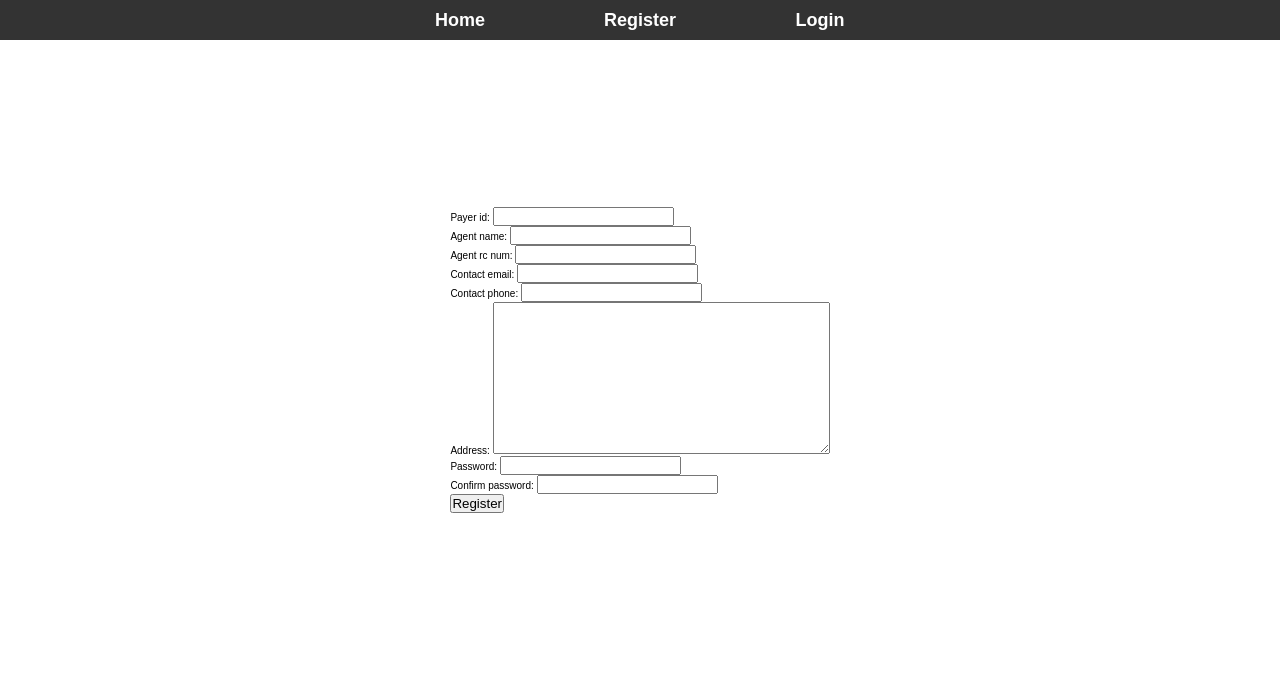
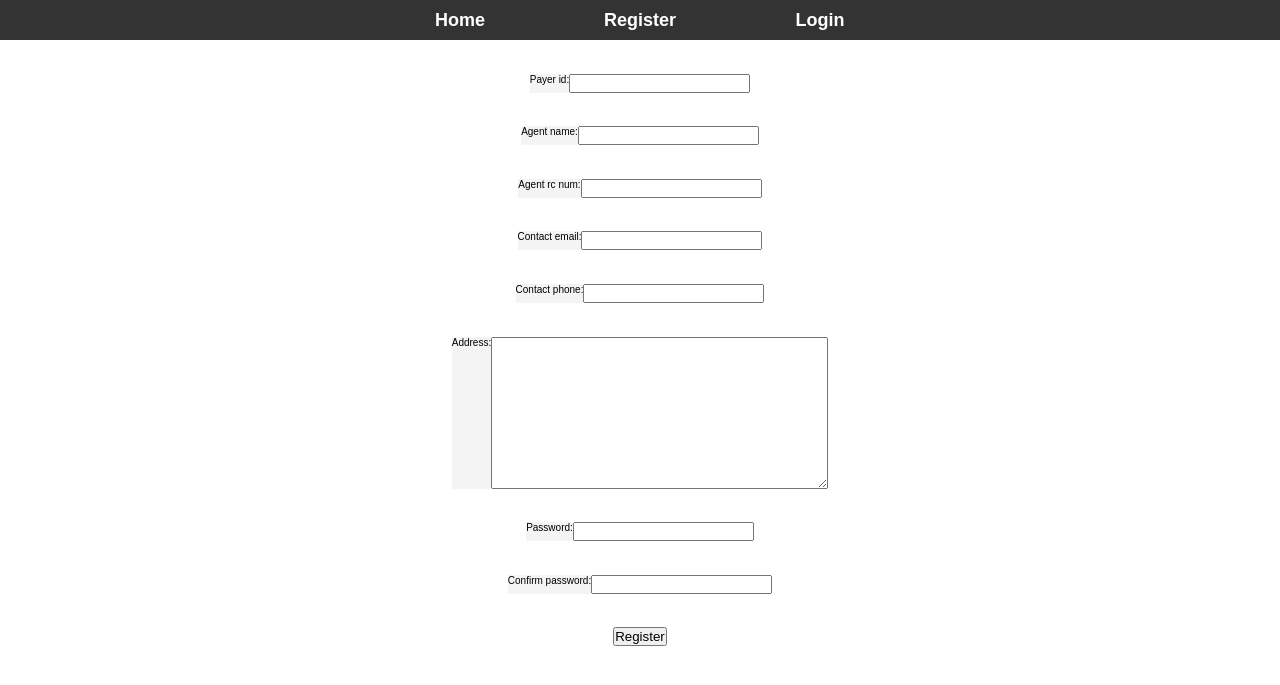
Before and after one commit to DammyDee/pit_computing, a Django app: page /register/ in a window 1280 px wide. Shown: the top 685 px of the page. Run offline with Django 5.2, Linux system fonts and the light colour scheme.

Commit message:
loaded static files at app level. Also modified styles in style.css to adjust the alignment of form elements.

```diff
--- a/payeproject/payeregistration/templates/registration.html
+++ b/payeproject/payeregistration/templates/registration.html
@@ -1,10 +1,11 @@
 {% extends 'layout.html' %}
+{% block title %}Registration{% endblock %}
+{% load static %}
+{% block content %}
+<form action="{% url 'register' %}" method="post" class="reg-form">
+  {% csrf_token %}
+  {{ form.as_div }}
 
-{% block title %}Registration{% endblock %}
-{% block content %}
-<form action="{% url 'register' %}" method="post">
-  {% csrf_token %}
-  {{ form.as_p }}
   <button type="submit">Register</button>
 </form>
 {% endblock %}
--- a/payeproject/static/css/style.css
+++ b/payeproject/static/css/style.css
@@ -15,7 +15,7 @@ html {
   margin: auto;
   display: flex;
   flex-direction: column;
-  justify-content: center;
+  justify-content: space-around;
   align-items: center;
 }
 
@@ -37,14 +37,14 @@ html {
   font-size: 1.8em;
 }
 
-.navbar li{
+.navbar li {
   display: flex;
   justify-content: center;
   width: 8rem;
   height: 100%;
 }
 
-.navbar li:hover{
+.navbar li:hover {
   background-color: #666666;
   padding: 0 0.6rem;
   border-radius: 0.4rem;
@@ -70,3 +70,18 @@ html {
 .text {
   font-size: 1.4em;
 }
+
+.reg-form {
+  display: flex;
+  flex-direction: column;
+  justify-content: space-evenly;
+  align-items: center;
+  width: 70%;
+  height: 80vh;
+  margin: auto;
+}
+
+.reg-form > div {
+  display: flex;
+  background-color: #f4f4f4;
+}
```
Lines whose indentation alone changed are shown as unchanged.
